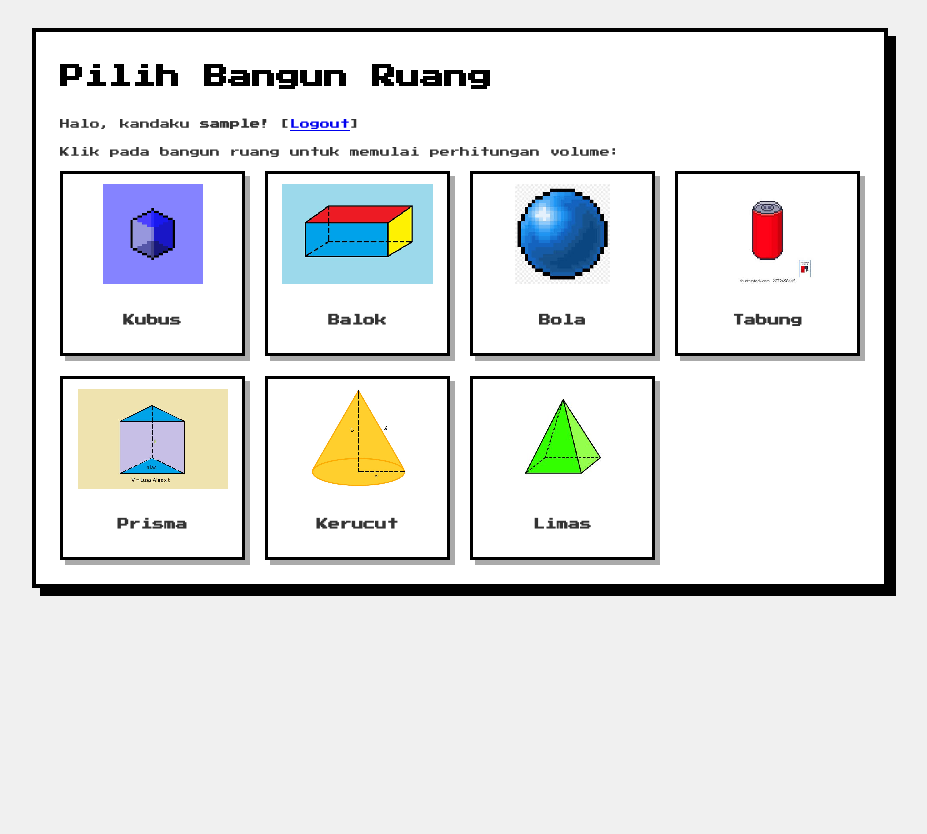
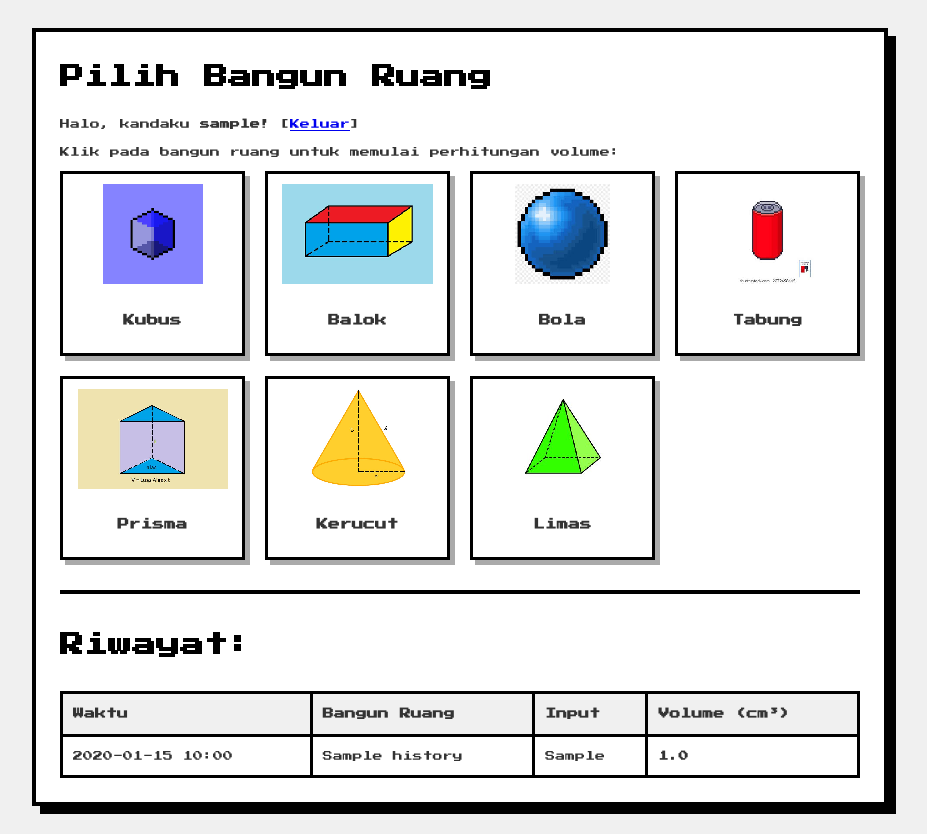
Before and after one commit to firson-creative/project-uts, a Flask app: page /home in a window 1280 px wide. Shown: the whole page, without its empty margins (180-1107 px from the left). Before the commit the page ends 596 px from the top, so only its background shows below. Run offline with Flask 3, Linux system fonts and the light colour scheme; the visitor is signed in with stand-in values (Sample User, id 1); tables that the repository leaves empty hold one stand-in row (values such as "Sample post").

Commit message:
menambahkan fitur shistori dan database dengan sqlalchemy

```diff
--- a/app.py
+++ b/app.py
@@ -1,16 +1,34 @@
 import math
 from flask import Flask, render_template, request, redirect, url_for, session, flash
+from flask_sqlalchemy import SQLAlchemy
+from datetime import datetime
 
 app = Flask(__name__)
 
-app.secret_key = 'Menda_PakBoko_GAyyyy_354236yyyyyy'
+app.config['SECRET_KEY'] = 'Menda_PakBoko_GAyyyy_354236yyyyyy'
+app.config['SQLALCHEMY_DATABASE_URI'] = 'sqlite:///pixel_volume.db'
+app.config['SQLALCHEMY_TRACK_MODIFICATIONS'] = False
+db = SQLAlchemy(app)
+
+
+class User(db.Model):
+    id = db.Column(db.Integer, primary_key=True)
+    username = db.Column(db.String(80), unique=True, nullable=False)
+    history_entries = db.relationship('History', backref='user', lazy=True)
+
+class History(db.Model):
+    id = db.Column(db.Integer, primary_key=True)
+    shape_name = db.Column(db.String(50), nullable=False)
+    inputs_str = db.Column(db.String(200), nullable=False)
+    volume = db.Column(db.Float, nullable=False)
+    timestamp = db.Column(db.DateTime, nullable=False, default=datetime.utcnow)
+    user_id = db.Column(db.Integer, db.ForeignKey('user.id'), nullable=False)
 
 def is_logged_in():
-    return 'username' in session
+    return 'user_id' in session
 
 @app.route('/')
 def index():
-
     return redirect(url_for('login'))
 
 
@@ -19,19 +37,29 @@ def login():
     if request.method == 'POST':
         username = request.form['username']
 
-        session['username'] = username
+        user = User.query.filter_by(username=username).first()
 
-        flash(f'Selamat datang, {username}!', 'success')
+        if not user:
+            user = User(username=username)
+            db.session.add(user)
+            db.session.commit()
+            flash(f'User baru "{username}" telah dibuat!', 'success')
+        else:
+            flash(f'Selamat datang kembali, {username}!', 'success')
+
+        session['user_id'] = user.id
+        session['username'] = user.username
+
         return redirect(url_for('home'))
 
     return render_template('login.html')
 
 @app.route('/logout')
 def logout():
+    session.pop('user_id', None)
     session.pop('username', None)
     flash('Anda telah logout.', 'info')
     return redirect(url_for('login'))
-
 
 @app.route('/home')
 def home():
@@ -47,12 +75,13 @@ def home():
         {'name': 'Kerucut', 'id': 'kerucut', 'image': 'kerucut.png'},
         {'name': 'Limas', 'id': 'limas', 'image': 'limas.png'}
     ]
-    return render_template('home.html', shapes=shapes, username=session['username'])
 
-# --- Halaman 4: Kalkulator (Input Dimensi) ---
+    user_history = History.query.filter_by(user_id=session['user_id']).order_by(History.timestamp.desc()).all()
 
-@app.route('/kalkulator/<string:shape_id>')
-def kalkulator(shape_id):
+    return render_template('home.html', shapes=shapes, username=session['username'], history_list=user_history)
+
+@app.route('/kalkulator/<string:bangun_ruang>')
+def kalkulator(bangun_ruang):
     if not is_logged_in():
         return redirect(url_for('login'))
 
@@ -65,22 +94,19 @@ def kalkulator(shape_id):
         'kerucut': 'Kerucut',
         'limas': 'Limas'
     }
-    shape_name = shape_map.get(shape_id)
+    shape_name = shape_map.get(bangun_ruang)
 
     if not shape_name:
         flash('Bangun ruang tidak ditemukan.', 'danger')
         return redirect(url_for('home'))
 
-    return render_template('kalkulator.html', shape_id=shape_id, shape_name=shape_name)
-
-# --- Halaman 5: Result (Hasil Perhitungan) ---
+    return render_template('kalkulator.html', bangun_ruang=bangun_ruang, shape_name=shape_name)
 
 @app.route('/hitung', methods=['POST'])
 def hitung():
     if not is_logged_in():
         return redirect(url_for('login'))
-
-    shape_id = request.form['shape_id']
+    shape_id = request.form['bangun_ruang']
     data_input = {'shape_id': shape_id}
     volume = 0
 
@@ -137,17 +163,29 @@ def hitung():
 
         result_data = {
             'inputs': data_input,
-            'volume': round(volume, 4)
+            'volume': round(volume, 3)
         }
+        inputs_str = ", ".join([f"{key}: {value}" for key, value in data_input.items() if key != 'shape_id'])
+
+        new_history = History(
+            shape_name=shape_id.capitalize(),
+            inputs_str=inputs_str,
+            volume=round(volume, 4),
+            user_id=session['user_id']
+        )
+        db.session.add(new_history)
+        db.session.commit()
 
         return render_template('result.html', data=result_data)
 
     except ValueError:
         flash('Input tidak valid, harap masukkan angka.', 'danger')
-        return redirect(url_for('kalkulator', shape_id=shape_id))
+        return redirect(url_for('kalkulator', bangun_ruang=shape_id))
     except Exception as e:
         flash(f'Terjadi error: {e}', 'danger')
         return redirect(url_for('home'))
 
 if __name__ == '__main__':
+    with app.app_context():
+        db.create_all()
     app.run(debug=True)
--- a/static/css/style.css
+++ b/static/css/style.css
@@ -1,23 +1,20 @@
-/* Import font pixel dari Google Fonts */
 @import url('https://fonts.googleapis.com/css2?family=Press+Start+2P&display=swap');
 
 body {
     font-family: 'Press Start 2P', cursive;
-    background-color: #f0f0f0; /* Latar belakang abu-abu muda */
+    background-color: #f0f0f0;
     color: #333;
     padding: 20px;
-    font-size: 10px; /* Font pixel biasanya kecil */
+    font-size: 10px;
     line-height: 1.8;
 }
 
-/* Kontainer utama yang "blocky" */
 .pixel-container {
     max-width: 800px;
     margin: 0 auto;
     background-color: #ffffff;
     border: 4px solid #000000;
     padding: 24px;
-    /* Efek bayangan pixelated */
     box-shadow: 8px 8px 0px #000000;
 }
 
@@ -32,12 +29,11 @@ body {
     margin-top: 0;
 }
 
-/* Tombol Pixel */
 .pixel-button {
     font-family: 'Press Start 2P', cursive;
     font-size: 12px;
     text-decoration: none;
-    background-color: #4a90e2; /* Biru cerah */
+    background-color: #4a90e2;
     color: #ffffff;
     padding: 12px 20px;
     border: 3px solid #000000;
@@ -51,7 +47,6 @@ body {
     background-color: #3a7bc8;
 }
 
-/* Efek tombol "ditekan" */
 .pixel-button:active {
     box-shadow: none;
     transform: translate(4px, 4px);
@@ -62,7 +57,6 @@ body {
     padding: 20px 30px;
 }
 
-/* Input Form */
 .pixel-form-group {
     margin-bottom: 20px;
 }
@@ -70,7 +64,7 @@ body {
 .pixel-input {
     font-family: 'Press Start 2P', cursive;
     font-size: 12px;
-    width: calc(100% - 20px); /* Full width - padding */
+    width: calc(100% - 20px);
     padding: 10px;
     border: 3px solid #000000;
     background-color: #f9f9f9;
@@ -81,14 +75,12 @@ body {
     background-color: #fff;
 }
 
-/* Grid untuk Home Page */
 .shape-grid {
     display: grid;
     grid-template-columns: repeat(auto-fill, minmax(150px, 1fr));
     gap: 20px;
 }
 
-/* Kartu untuk setiap bangun ruang */
 .pixel-card {
     background-color: #fff;
     border: 3px solid #000;
@@ -110,12 +102,10 @@ body {
     height: 100px;
     object-fit: contain;
     margin-bottom: 10px;
-    /* Ini penting untuk pixel art: mencegah blur */
     image-rendering: pixelated;
     image-rendering: -moz-crisp-edges;
 }
 
-/* Halaman Hasil */
 .result-box {
     margin-bottom: 20px;
 }
@@ -129,7 +119,6 @@ body {
     margin: 0;
 }
 
-/* Flash Messages */
 .pixel-alert {
     padding: 10px;
     border: 3px solid #000;
@@ -138,3 +127,36 @@ body {
 .pixel-alert.success { background-color: #aeffb4; }
 .pixel-alert.danger { background-color: #ffb4b4; }
 .pixel-alert.info { background-color: #b4dfff; }
+
+.pixel-divider {
+    border: none;
+    border-top: 4px solid #000;
+    margin: 30px 0;
+}
+
+.pixel-history-table {
+    width: 100%;
+    border-collapse: collapse;
+    margin-top: 20px;
+    border: 3px solid #000;
+}
+
+.pixel-history-table th,
+.pixel-history-table td {
+    border: 3px solid #000;
+    padding: 10px;
+    text-align: left;
+}
+
+.pixel-history-table th {
+    background-color: #f0f0f0;
+    font-size: 11px;
+}
+
+.pixel-history-table td {
+    background-color: #fff;
+}
+
+.pixel-history-table tr:nth-child(even) td {
+    background-color: #f9f9f9;
+}
--- a/templates/home.html
+++ b/templates/home.html
@@ -9,14 +9,14 @@
     <div class="pixel-container">
         <div class="header">
             <h1 class="pixel-title">Pilih Bangun Ruang</h1>
-            <span>Halo, kandaku <strong>{{ username }}</strong>! [<a href="{{ url_for('logout') }}">Logout</a>]</span>
+            <span>Halo, kandaku <strong>{{ username }}</strong>! [<a href="{{ url_for('logout') }}">Keluar</a>]</span>
         </div>
 
         <p>Klik pada bangun ruang untuk memulai perhitungan volume:</p>
 
         <div class="shape-grid">
             {% for shape in shapes %}
-            <a href="{{ url_for('kalkulator', shape_id=shape.id) }}" class="pixel-card">
+            <a href="{{ url_for('kalkulator', bangun_ruang=shape.id) }}" class="pixel-card">
                 <div class="pixel-card-image">
                     <img src="{{ url_for('static', filename='images/' + shape.image) }}" alt="{{ shape.name }}">
                 </div>
@@ -24,6 +24,34 @@
             </a>
             {% endfor %}
         </div>
-    </div>
+
+        <hr class="pixel-divider">
+        <h3 class="pixel-title">Riwayat:</h3>
+
+        {% if history_list %}
+            <table class="pixel-history-table">
+                <thead>
+                    <tr>
+                        <th>Waktu</th>
+                        <th>Bangun Ruang</th>
+                        <th>Input</th>
+                        <th>Volume (cm³)</th>
+                    </tr>
+                </thead>
+                <tbody>
+                    {% for history in history_list %}
+                    <tr>
+                        <td>{{ history.timestamp.strftime('%Y-%m-%d %H:%M') }}</td>
+                        <td>{{ history.shape_name }}</td>
+                        <td>{{ history.inputs_str }}</td>
+                        <td><strong>{{ history.volume }}</strong></td>
+                    </tr>
+                    {% endfor %}
+                </tbody>
+            </table>
+        {% else %}
+            <p>Belum ada riwayat perhitungan.</p>
+        {% endif %}
+        </div>
 </body>
 </html>
--- a/templates/login.html
+++ b/templates/login.html
@@ -15,7 +15,7 @@
           {% endif %}
         {% endwith %}
 
-        <h1 class="pixel-title">Selamat Datang!</h1>
+        <h1 class="pixel-title">Pixel - Kalkulator Volume</h1>
         <p>Kasi masuk nama ta dulu:</p>
 
         <form method="POST">
@@ -24,7 +24,7 @@
                 <input type="text" id="username" name="username" class="pixel-input" required>
             </div>
 
-            <button type="submit" class="pixel-button">GAASKAN!</button>
+            <button type="submit" class="pixel-button">Mulai</button>
         </form>
 
         </div>
--- a/templates/result.html
+++ b/templates/result.html
@@ -2,7 +2,7 @@
 <html lang="en">
 <head>
     <meta charset="UTF-8">
-    <title>Hasil Perhitungan</title>
+    <title>Result - Pixel Volume</title>
     <link rel="stylesheet" href="{{ url_for('static', filename='css/style.css') }}">
 </head>
 <body>
```
Also changed, not shown: templates/kalkulator.html (+12 -13 lines).
